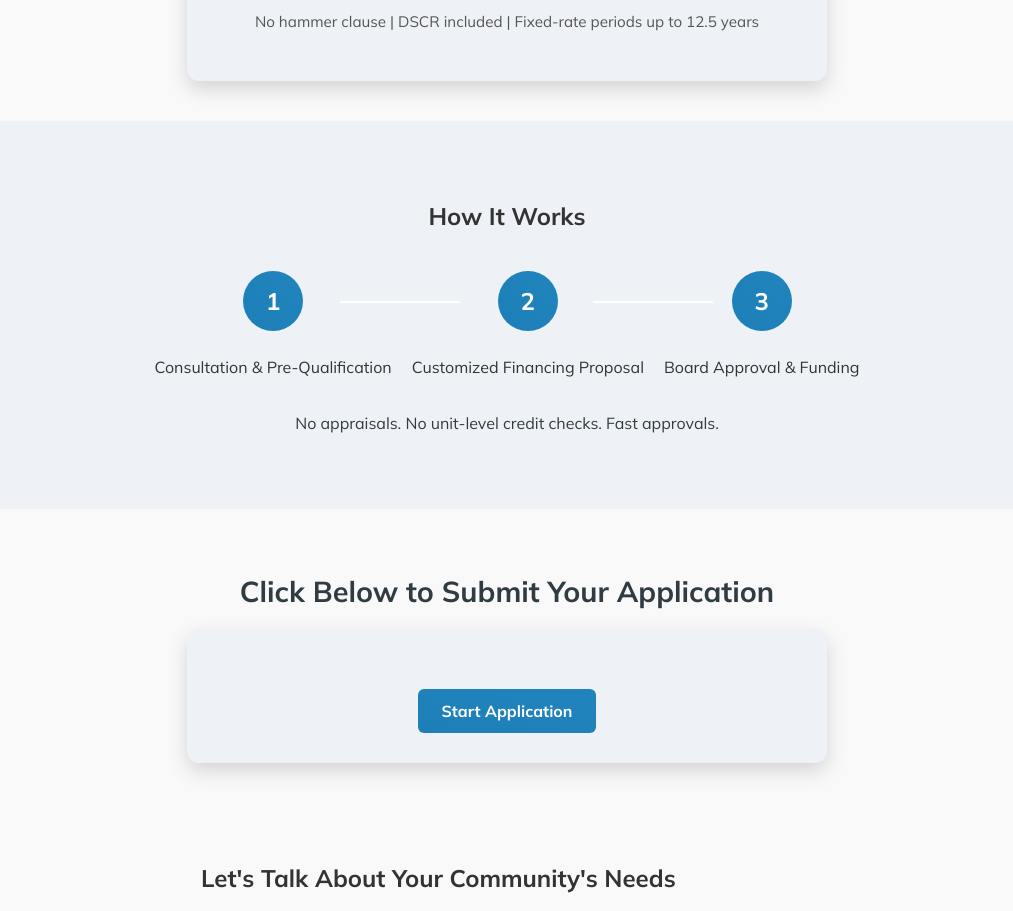
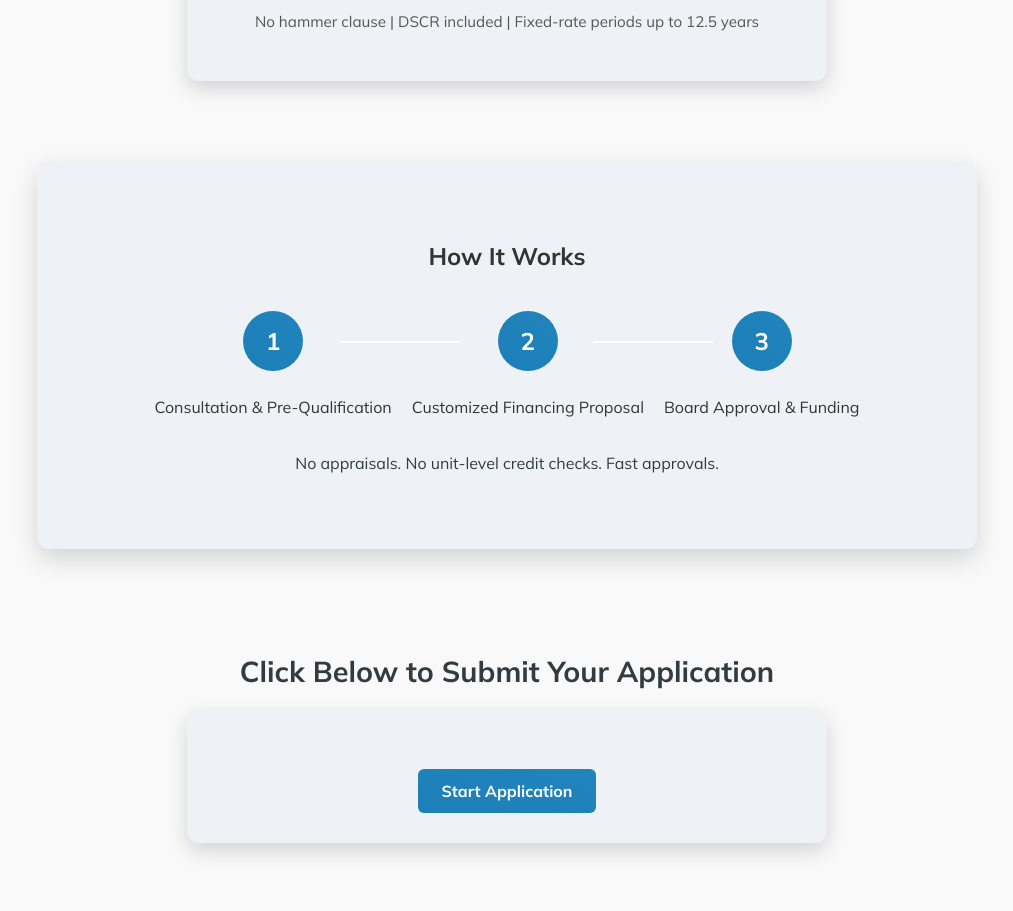
Before and after one commit to MetaCapFin/tu-cielo-site, a React (Create React App) app: page / in a window 1280 px wide. Shown: the part 1820-2731 px from the top of the page, without its empty margins (133-1146 px from the left). Built offline with nearby package versions, Linux system fonts and the light colour scheme.

Commit message:
Update App.css

```diff
--- a/src/App.css
+++ b/src/App.css
@@ -409,7 +409,12 @@
   background-color: #eef2f7;
   text-align: center;
   font-family: 'Mulish', sans-serif;
+  border-radius: 12px;
+  box-shadow: 0 10px 24px rgba(0, 0, 0, 0.15);
+  max-width: 900px;
+  margin: 40px auto;
 }
+
 
 .steps {
   display: flex;
```
